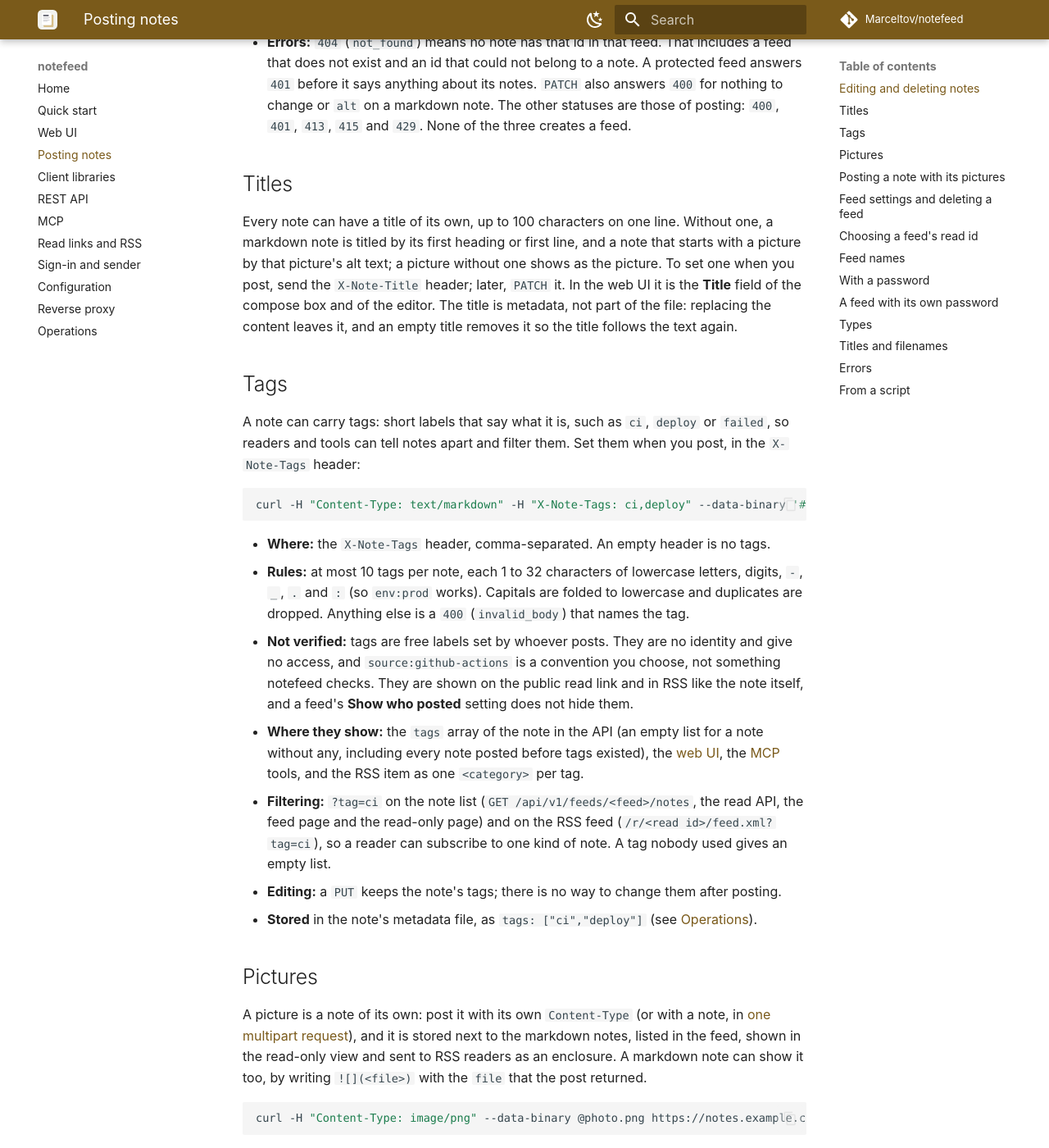
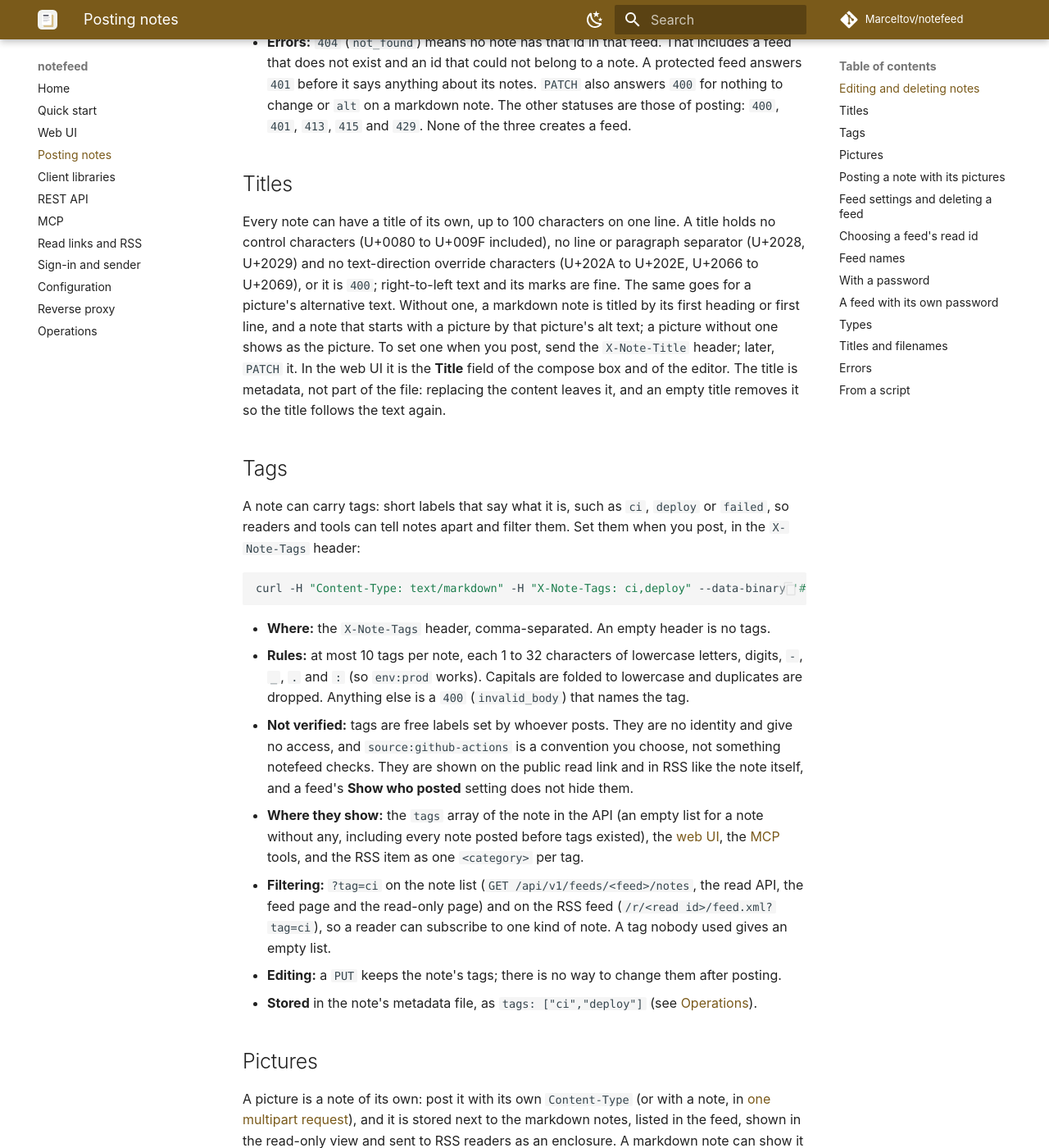
Before and after one commit to Marceltov/notefeed, an MkDocs documentation site: the page built from docs/posting.md, in a window 1280 px wide and 1400 px high, scrolled down 2325 px. Shown: the whole window at 82% size. Built offline with MkDocs 1.6.1 and Material for MkDocs 9.7.7, drawn with Linux system fonts in a browser that asks for light colours; some web fonts are replaced; comment, search, counter and statistics services are not loaded; some of the changed text lies outside the part shown.

Commit message:
NOTEFEED #100: docs: a name, a title and an alt text are one line with no control or text-direction override characters; the five checks the clients keep
Co-Authored-By: Claude Opus 5.5 <noreply@anthropic.com>
Claude-Session: https://claude.ai/code/session_01HrVNedN1XdaA8ZbRwC2khM

````diff
--- a/docs/posting.md
+++ b/docs/posting.md
@@ -69,7 +69,7 @@ What to know:
 
 ## Titles
 
-Every note can have a title of its own, up to 100 characters on one line. Without one, a markdown note is titled by its first heading or first line, and a note that starts with a picture by that picture's alt text; a picture without one shows as the picture. To set one when you post, send the `X-Note-Title` header; later, `PATCH` it. In the web UI it is the **Title** field of the compose box and of the editor. The title is metadata, not part of the file: replacing the content leaves it, and an empty title removes it so the title follows the text again.
+Every note can have a title of its own, up to 100 characters on one line. A title holds no control characters (U+0080 to U+009F included), no line or paragraph separator (U+2028, U+2029) and no text-direction override characters (U+202A to U+202E, U+2066 to U+2069), or it is `400`; right-to-left text and its marks are fine. The same goes for a picture's alternative text. Without one, a markdown note is titled by its first heading or first line, and a note that starts with a picture by that picture's alt text; a picture without one shows as the picture. To set one when you post, send the `X-Note-Title` header; later, `PATCH` it. In the web UI it is the **Title** field of the compose box and of the editor. The title is metadata, not part of the file: replacing the content leaves it, and an empty title removes it so the title follows the text again.
 
 ## Tags
 
@@ -95,7 +95,7 @@ A picture is a note of its own: post it with its own `Content-Type` (or with a n
 curl -H "Content-Type: image/png" --data-binary @photo.png https://notes.example.com/homelab-7f3k2q9x4m8wz
 ```
 
-The answer is the same as for any note, with the picture's `file` and `file_url` (see above). `X-Note-Alt` sets its alternative text, `X-Note-Name` keeps the original file name (without `/`, `\`, control characters and text-direction override characters, trimmed, at most 200 characters), and `X-Note-Title` and `X-Note-Tags` work as for markdown. Non-ASCII text in these headers is sent as its UTF-8 bytes, which curl and the client packages do.
+The answer is the same as for any note, with the picture's `file` and `file_url` (see above). `X-Note-Alt` sets its alternative text (one line, at most 500 characters, with no control or text-direction override characters, like a [title](#titles)), `X-Note-Name` keeps the original file name (without `/`, `\`, control characters, line separators and text-direction override characters, trimmed, at most 200 characters), and `X-Note-Title` and `X-Note-Tags` work as for markdown. Non-ASCII text in these headers is sent as its UTF-8 bytes, which curl and the client packages do.
 
 What to know:
 
@@ -122,7 +122,7 @@ curl -F "text=@note.md;type=text/markdown" -F "file=@chart.png;type=image/png" -
 The parts:
 
 - **`text`:** at most one, the markdown. It is a plain string field or a file part. A file part is stored byte for byte and is what the clients send, because `FormData` rewrites `\n` to `\r\n` in string fields. The type of a file part may be `text/markdown`, empty or `application/octet-stream` (curl labels a `.md` file that way). Required on a `PUT`.
-- **`file`:** 0 to 10, the pictures. The file name is the name the markdown refers to; the type must be an accepted [picture type](#pictures), and the server checks the bytes. A file name is any single path segment of 1 to 200 characters (UTF-16 units) without `/`, `\`, control characters (U+0080 to U+009F included), text-direction override characters (U+202A to U+202E, U+2066 to U+2069) or a leading or trailing space, not only dots, and unique in the request. A refusal shows the name with each such character as `�`. A `"` in a file name round-trips: clients send it as `%22` and the server decodes it. So a literal `%22`, `%0A` or `%0D` in a file name is decoded too: `a%22b.png` is stored as `a"b.png`, and a name with `%0A` or `%0D` arrives with a line break and is refused as not a file name (`400`).
+- **`file`:** 0 to 10, the pictures. The file name is the name the markdown refers to; the type must be an accepted [picture type](#pictures), and the server checks the bytes. A file name is any single path segment of 1 to 200 characters (UTF-16 units) on one line (no line or paragraph separator, U+2028 and U+2029), without `/`, `\`, control characters (U+0080 to U+009F included), text-direction override characters (U+202A to U+202E, U+2066 to U+2069) or a leading or trailing space, not only dots, and unique in the request. A refusal shows the name with each such character as `�`. A `"` in a file name round-trips: clients send it as `%22` and the server decodes it. So a literal `%22`, `%0A` or `%0D` in a file name is decoded too: `a%22b.png` is stored as `a"b.png`, and a name with `%0A` or `%0D` arrives with a line break and is refused as not a file name (`400`).
 - **`alt.<filename>`:** optional, the alternative text of the picture of that name.
 - At least one `text` or `file` part is needed. Only a `text` part is the same as a raw post. Only `file` parts store just the pictures. `X-Note-Tags` goes on the text note and on every picture. `X-Note-Title` goes on the text note; with only `file` parts it goes on every picture. `X-Feed-Password` and `X-Read-Id` work as for a raw post; `X-Note-Alt` and `X-Note-Name` with multipart are `400`.
 
````
Also changed, not shown: docs/adr/0021-a-note-with-pictures-is-one-request.md (+1 -1 lines), docs/clients.md (+1 -1 lines).
